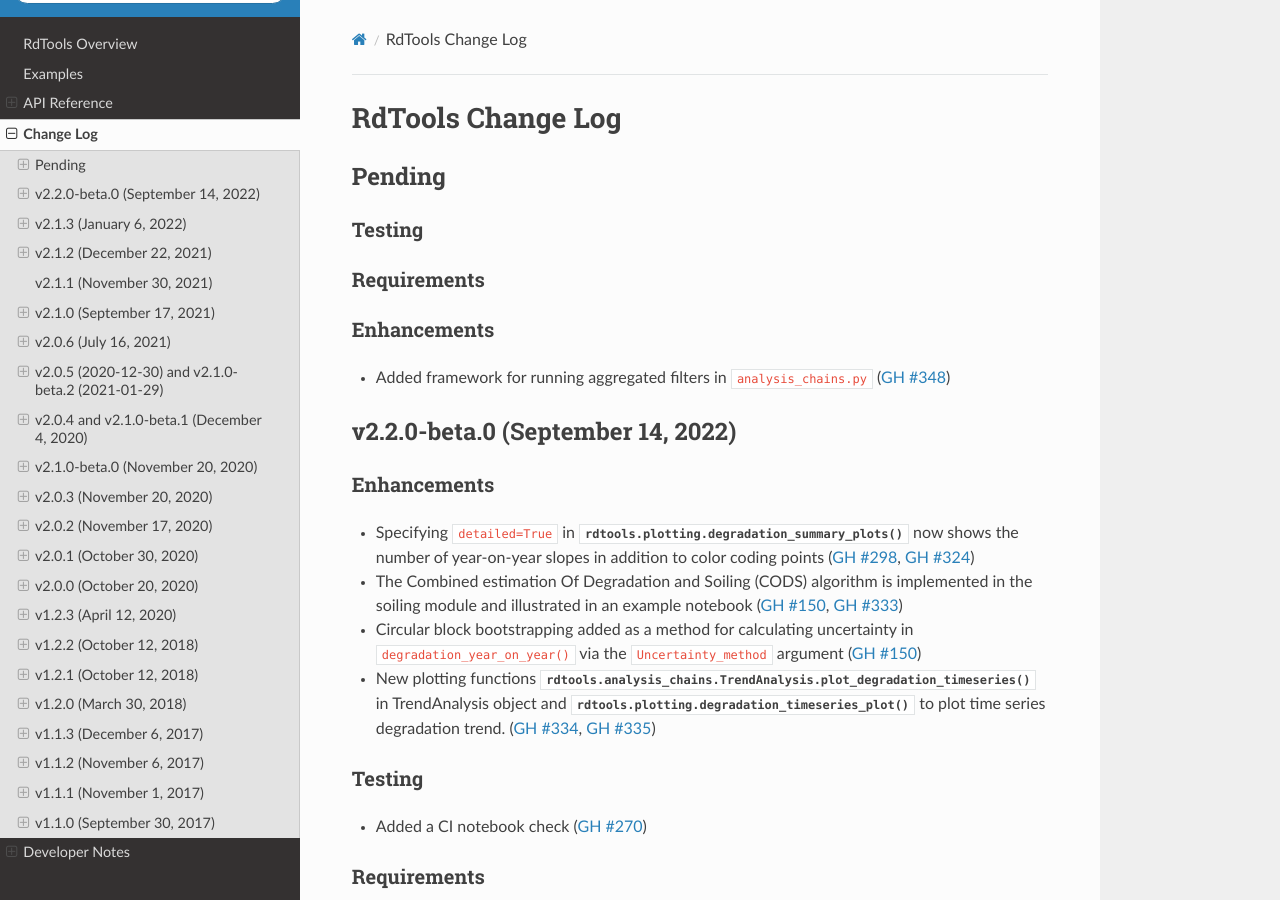
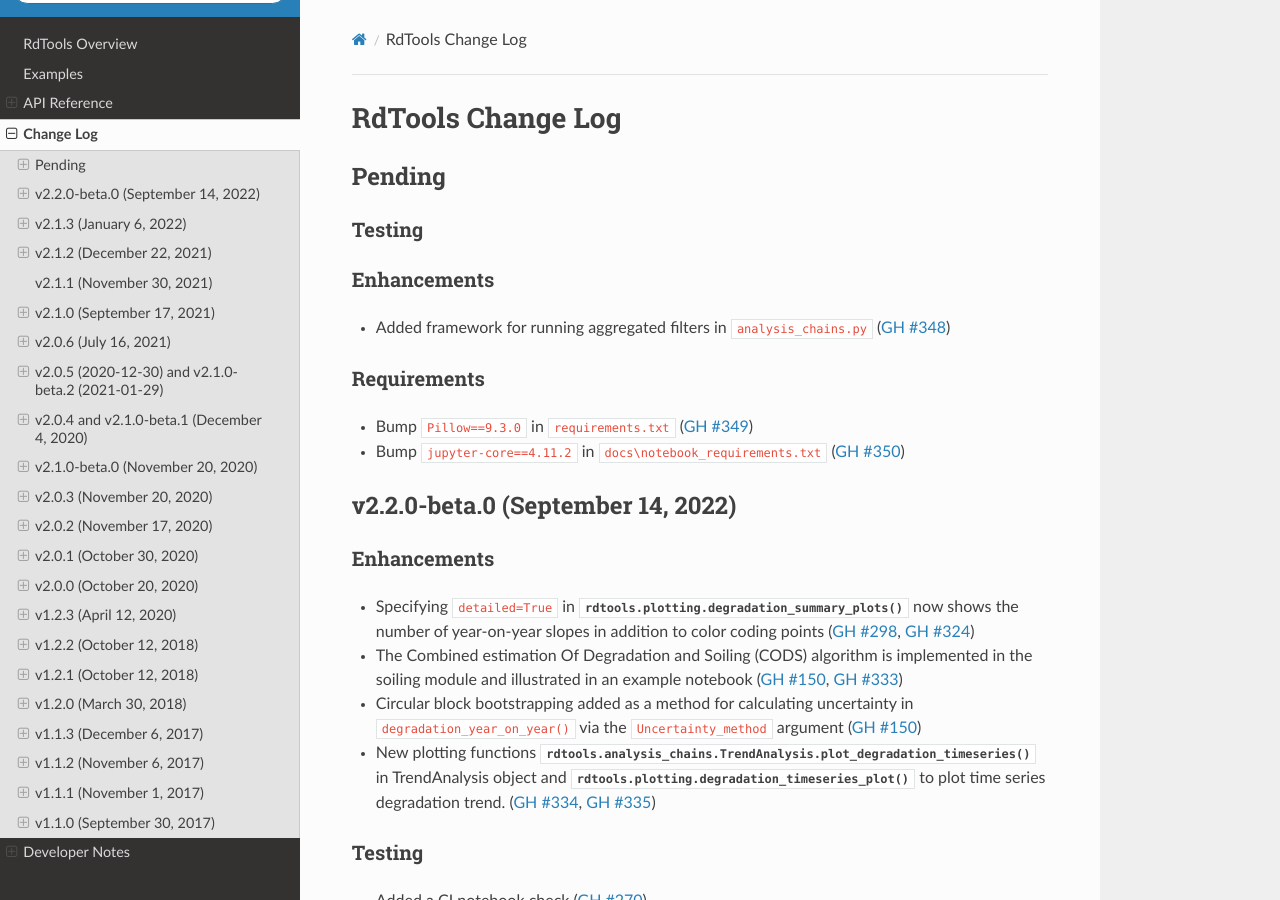
Before and after one commit to NREL/rdtools, a Sphinx documentation site: the page built from docs/sphinx/source/changelog.rst, in a window 1280 px wide and 900 px high. Built offline with Sphinx 7.4.7 and the Read the Docs theme 2.0.0, drawn with Linux system fonts in a browser that asks for light colours; pages that are not in the unit, such as notebooks, are missing from menus.

Commit message:
update the pending.rst to include Mike's updates

```diff
--- a/docs/sphinx/source/changelog/pending.rst
+++ b/docs/sphinx/source/changelog/pending.rst
@@ -5,9 +5,11 @@ Pending
 Testing
 -------
 
-Requirements
-------------
-
 Enhancements
 ------------
 * Added framework for running aggregated filters in ``analysis_chains.py`` (:pull:`348`)
+
+Requirements
+------------
+* Bump ``Pillow==9.3.0`` in ``requirements.txt`` (:pull:`349`)
+* Bump ``jupyter-core==4.11.2`` in ``docs\notebook_requirements.txt`` (:pull:`350`)
```
